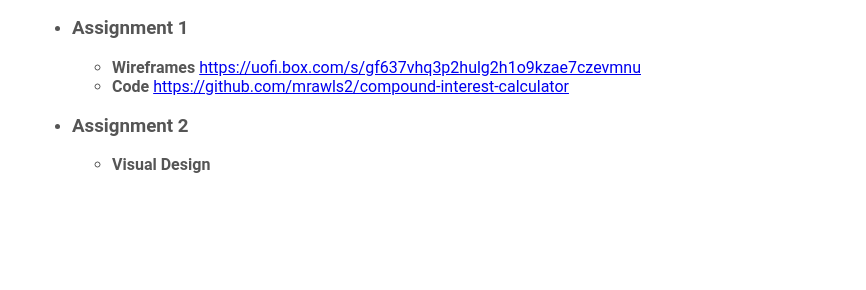
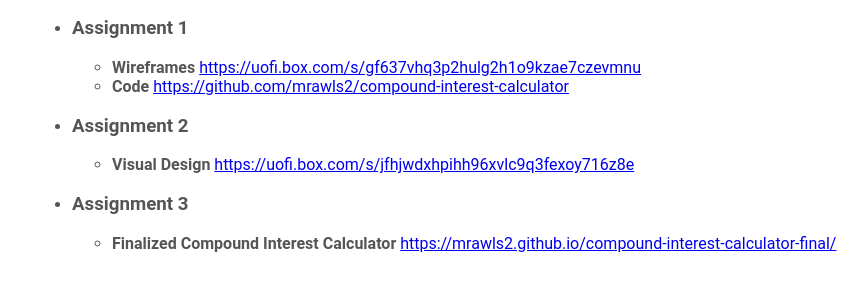
Before and after one commit to mrawls2/DES350, a plain HTML site: page index.html in a window 1280 px wide. Shown: the part 424-714 px from the top of the page, without its empty margins (118-984 px from the left). Drawn offline with Linux system fonts and the light colour scheme.

Commit message:
Assignment 3

```diff
--- a/index.html
+++ b/index.html
@@ -50,9 +50,17 @@
 			<ul>
 				<li>
 					<strong>Visual Design</strong>
-						<a href="#" target="_blank"></a>
+					<a href="https://uofi.box.com/s/jfhjwdxhpihh96xvlc9q3fexoy716z8e"
+					target="_blank">https://uofi.box.com/s/jfhjwdxhpihh96xvlc9q3fexoy716z8e</a>
 				</li>
 			</ul>
+		<li>
+			<h3>Assignment 3</h3>
+			<ul>
+				<li>
+					<strong>Finalized Compound Interest Calculator</strong>
+					<a href="https://mrawls2.github.io/compound-interest-calculator-final/"
+					target="_blank">https://mrawls2.github.io/compound-interest-calculator-final/</a>
 		</li>
 	</ul>
 </section>
```
Lines whose indentation alone changed are shown as unchanged.
